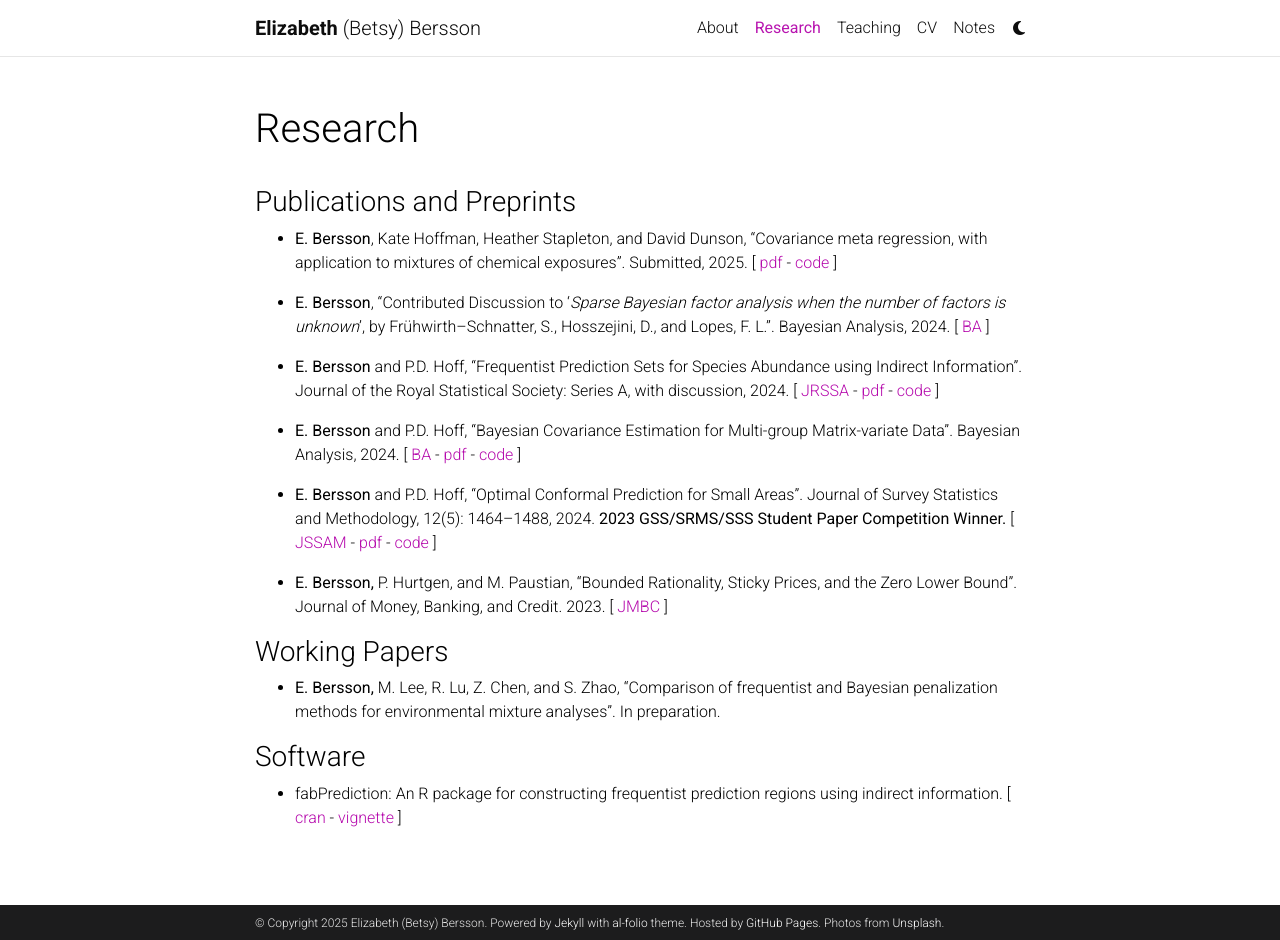
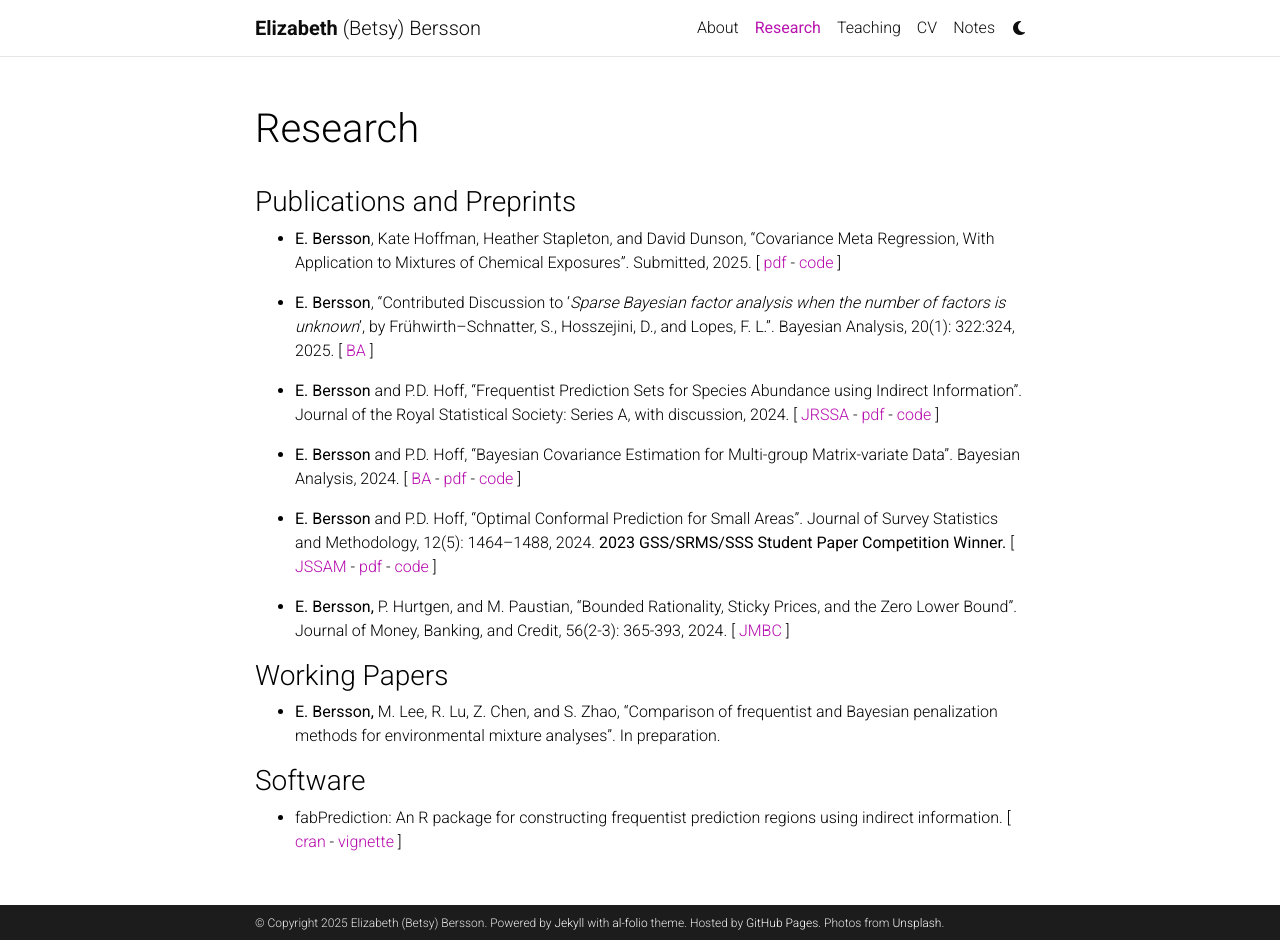
Before and after one commit to betsybersson/betsybersson.github.io, a Jekyll site: the page built from _pages/research.md, in a window 1280 px wide and 940 px high. Built offline with Jekyll 4.4.1, drawn with Linux system fonts in a browser that asks for light colours; comment, search, counter and statistics services are not loaded; a style sheet for code colours, icons or effects is not loaded.

Commit message:
formatting research

```diff
--- a/_pages/research.md
+++ b/_pages/research.md
@@ -12,9 +12,9 @@
 
 <h3>Publications and Preprints</h3>
 
-- <b> E. Bersson</b>, Kate Hoffman, Heather Stapleton, and David Dunson, "Covariance meta regression, with application to mixtures of chemical exposures". Submitted, 2025. [ [pdf](https://arxiv.org/abs/2504.08220) - [code](https://github.com/betsybersson/covarianceMetaRegression) ]
+- <b> E. Bersson</b>, Kate Hoffman, Heather Stapleton, and David Dunson, "Covariance Meta Regression, With Application to Mixtures of Chemical Exposures". <it>Submitted</it>, 2025. [ [pdf](https://arxiv.org/abs/2504.08220) - [code](https://github.com/betsybersson/covarianceMetaRegression) ]
 
-- <b> E. Bersson</b>, "Contributed Discussion to '<em>Sparse Bayesian factor analysis when the number of factors is unknown</em>', by Fr&#252;hwirth–Schnatter, S., Hosszejini, D., and Lopes, F. L.". Bayesian Analysis, 2024. [ [BA](https://projecteuclid.org/journals/bayesian-analysis/advance-publication/Sparse-Bayesian-Factor-Analysis-When-the-Number-of-Factors-Is/10.1214/24-BA1423.full) ]
+- <b> E. Bersson</b>, "Contributed Discussion to '<em>Sparse Bayesian factor analysis when the number of factors is unknown</em>', by Fr&#252;hwirth–Schnatter, S., Hosszejini, D., and Lopes, F. L.". <it>Bayesian Analysis</it>, 20(1): 322:324, 2025. [ [BA](https://projecteuclid.org/journals/bayesian-analysis/advance-publication/Sparse-Bayesian-Factor-Analysis-When-the-Number-of-Factors-Is/10.1214/24-BA1423.full) ]
 
 - <b> E. Bersson </b> and P.D. Hoff, "Frequentist Prediction Sets for Species Abundance using Indirect Information".  <it>Journal of the Royal Statistical Society: Series A, with discussion</it>, 2024. [ [JRSSA](https://academic.oup.com/jrsssa/advance-article/doi/10.1093/jrsssa/qnae096/7756630) - [pdf](https://rss.org.uk/RSS/media/File-library/Events/Discussion%20meetings/Bersson_Hoff_2024.pdf) - [code](https://github.com/betsybersson/FreqPredSets_Indirect) ]
 
@@ -24,7 +24,7 @@
 - <b> E. Bersson </b> and P.D. Hoff,  "Optimal Conformal Prediction for Small Areas". <it>Journal of Survey Statistics and Methodology</it>, 12(5): 1464–1488, 2024. <b> 2023 GSS/SRMS/SSS Student Paper Competition Winner. </b> [ [JSSAM](https://academic.oup.com/jssam/article-abstract/12/5/1464/7632601?utm_source=etoc&utm_campaign=jssam&utm_medium=email) - [pdf](https://arxiv.org/pdf/2204.08122.pdf) - [code](https://github.com/betsybersson/fab_sap) ]
 
 
-- <b> E. Bersson, </b> P. Hurtgen, and M. Paustian, "Bounded Rationality, Sticky Prices, and the Zero Lower Bound". Journal of Money, Banking, and Credit.  2023. [ [JMBC](http://doi.org/10.1111/jmcb.13065) ]
+- <b> E. Bersson, </b> P. Hurtgen, and M. Paustian, "Bounded Rationality, Sticky Prices, and the Zero Lower Bound". <it>Journal of Money, Banking, and Credit</it>, 56(2-3): 365-393, 2024. [ [JMBC](http://doi.org/10.1111/jmcb.13065) ]
 
 
 
```
